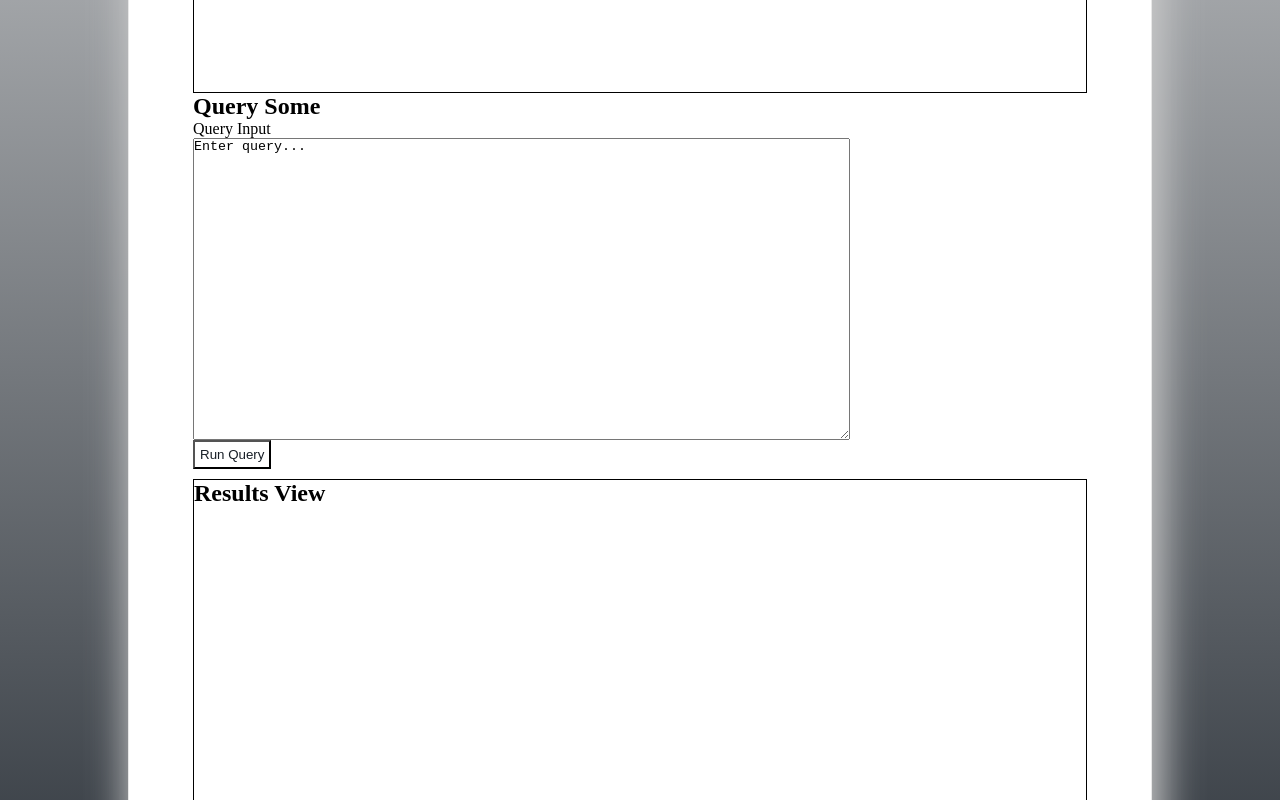
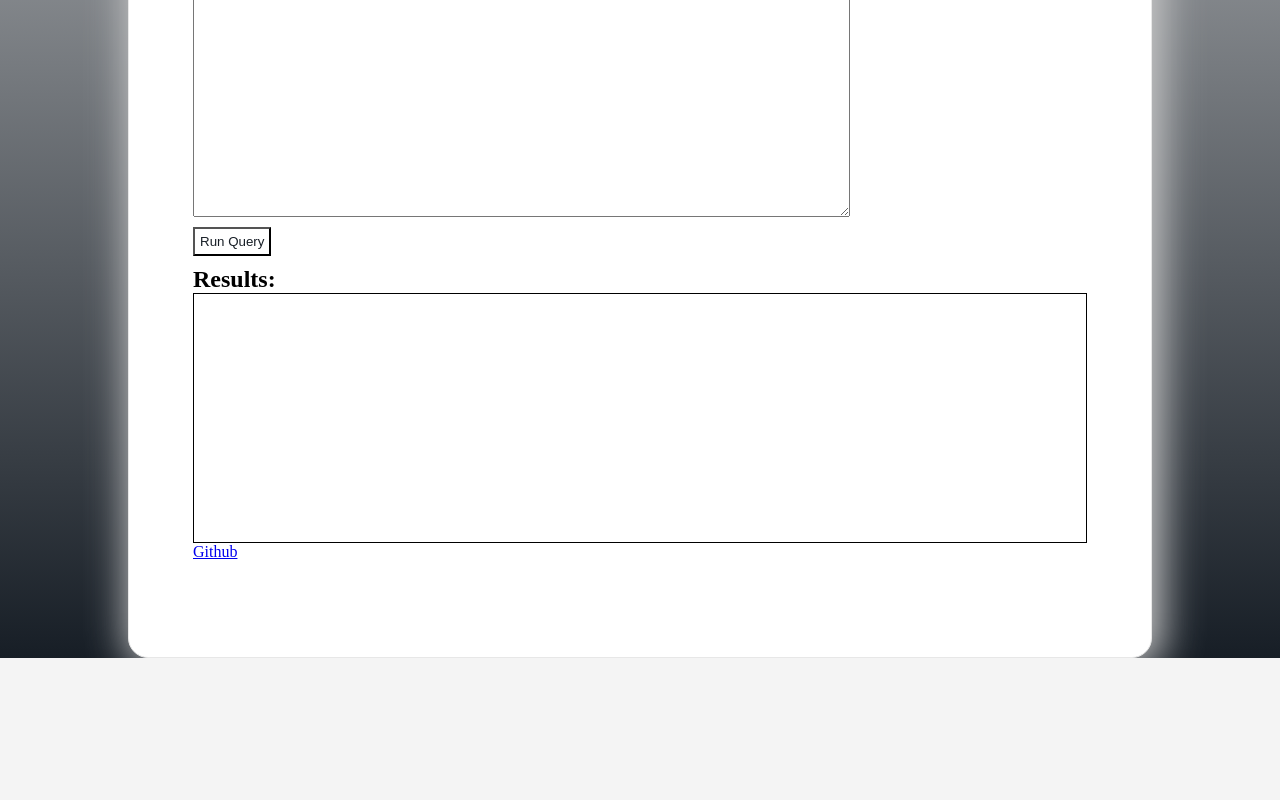
Before and after one commit to open-source-labs/Quell, a React (Create React App) app in the folder test-site/client/: page / in a window 1280 px wide. Shown: the part 780-1580 px from the top of the page. After the commit the page ends 1438 px from the top, so only its background shows below. Built offline with nearby package versions, Linux system fonts and the light colour scheme; a web font is replaced by a local one.

Commit message:
Update paths

```diff
--- a/test-site/client/src/components/QueryAll.jsx
+++ b/test-site/client/src/components/QueryAll.jsx
@@ -59,10 +59,10 @@ const QueryAll = () => {
   return(
     <div className="query-container">
       <h2>Query All</h2>
-  <div className="query">Query Input: {query}</div>
+    <div className="query">Query Input: {query}</div>
       <button className="run-query-btn" onClick={handleClick}>Run Query</button>
+      <h2>Results:</h2>
       <div className="results-view">
-        <h2>Results View</h2>
         {queryResponse}
       </div>
     </div>
--- a/test-site/client/src/components/QuerySome.jsx
+++ b/test-site/client/src/components/QuerySome.jsx
@@ -28,12 +28,12 @@ const QuerySome = () => {
     <div className="query-container">
       <h2>Query Some</h2>
       <div className="text-area">
-        <label htmlFor="custom-query">Query Input</label><br/>
-        <textarea id="custom-query" rows="20" cols="80" onChange={handleChange}>Enter query...</textarea><br/>
+        <label htmlFor="custom-query">Query Input: {queryInput}</label><br/>
+        <textarea id="custom-query" rows="20" cols="80" placeholder="Enter query..." onChange={handleChange}></textarea><br/>
         <button className="run-query-btn" onClick={handleClick}>Run Query</button>
       </div>
+      <h2>Results:</h2>
       <div className="results-view">
-        <h2>Results View</h2>
         {queryResponse}
       </div>
     </div>
--- a/test-site/client/src/index.scss
+++ b/test-site/client/src/index.scss
@@ -34,11 +34,11 @@ body {
 
 .results-view {
   border: 1px solid black;
-  min-height: 500px;
+  min-height: 250px;
 }
 
 footer {
-  min-height: 100px;
+  min-height: 50px;
 }
 
 .run-query-btn {
@@ -50,7 +50,15 @@ footer {
 }
 
 .run-query-btn:hover {
-  background-color: #171E26;
+  background-color: #566f8b;
   color: white;
+}
 
+.run-query-btn:active {
+  background-color: #273341;
+  color: white;
 }
+
+#custom-query {
+  margin-bottom: 10px;
+}
--- a/test-site/webpack.config.js
+++ b/test-site/webpack.config.js
@@ -5,14 +5,14 @@ const { CleanWebpackPlugin } = require('clean-webpack-plugin');
 module.exports = {
   mode: process.env.NODE_ENV,
   output: {
-    path: path.resolve(process.cwd(), 'dist'),
+    path: path.resolve(__dirname, 'dist'),
     filename: 'bundle.js',
   },
   devServer: {
     port: 8080,
     // publicPath: '/dist/',
     proxy: {
-      '/': 'http://localhost:3000',
+      '/graphql': 'http://localhost:3000',
     },
     hot: true,
   },
```
Also changed, not shown: 1 other file (tests, documents, lock files or other folders).
